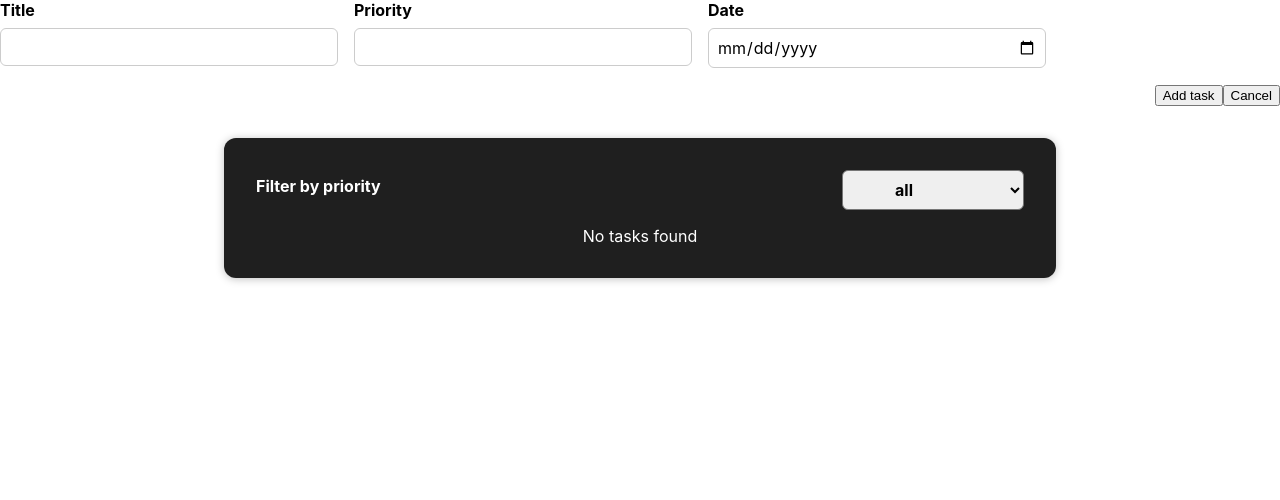
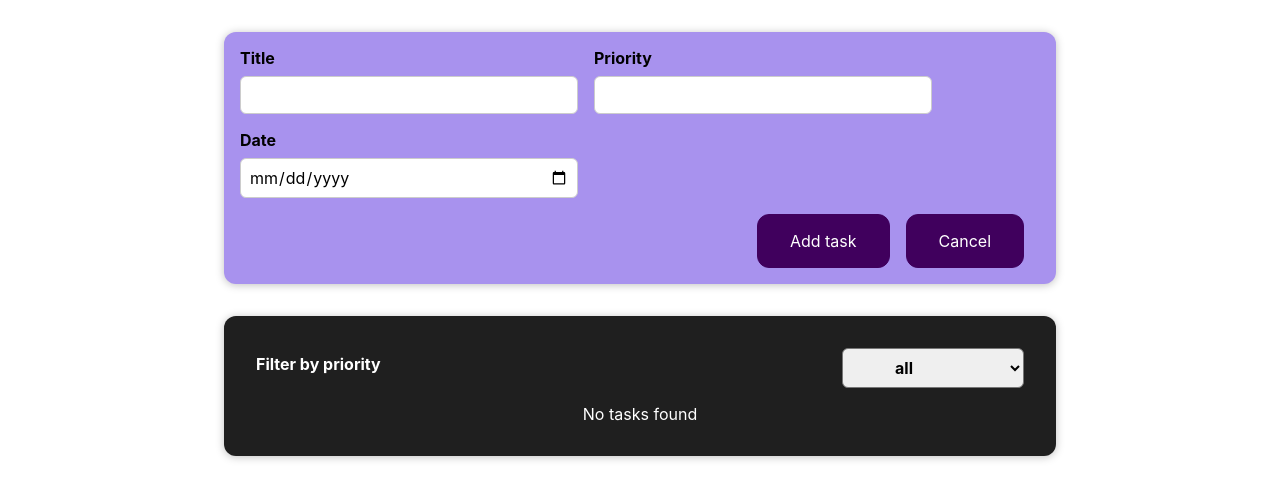
Before and after one commit to MarkusMaal2/react-tasks, a React (Create React App) app: page / in a window 1280 px wide. Shown: the top 500 px of the page. Built offline with nearby package versions, Linux system fonts and the light colour scheme.

Commit message:
Fixed wrong className in JSX (NewTask component)

```diff
--- a/src/components/NewTask/NewTask.js
+++ b/src/components/NewTask/NewTask.js
@@ -17,7 +17,7 @@ const NewTask = (props) => {
     }
 
     return (
-        <div className="new-expense">
+        <div className="new-task">
             <TaskForm onToggleForm={toggleFormHandler} onSaveTaskData={saveTaskDataHandler} formVisible={addFormVisible}></TaskForm>
         </div>
     )
```
